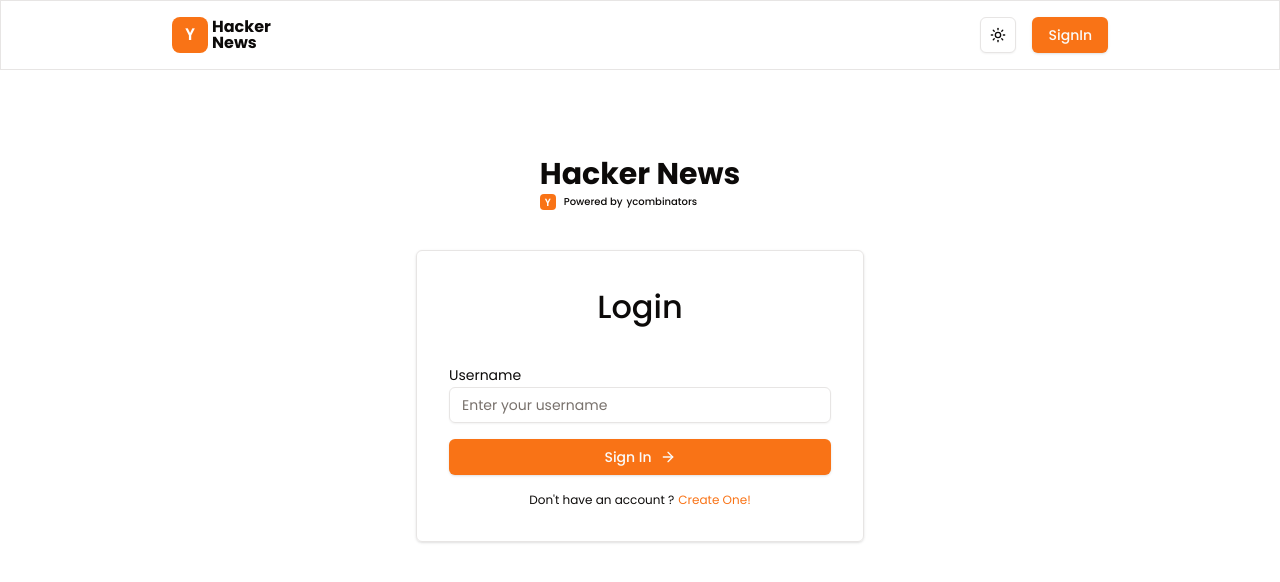
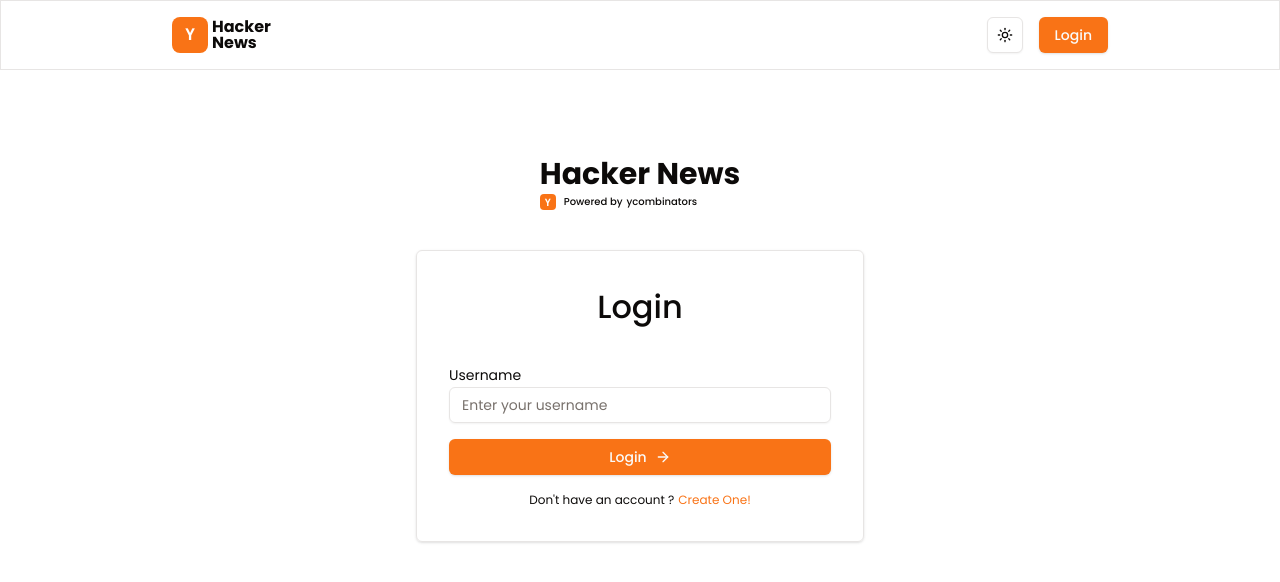
Before and after one commit to raunakgurud09/hackernews, a Next.js app: page /login in a window 1280 px wide. Shown: the top 582 px of the page. Built offline with nearby package versions, Linux system fonts and the light colour scheme.

Commit message:
fix: copy to match hn

```diff
--- a/app/login/page.tsx
+++ b/app/login/page.tsx
@@ -77,7 +77,7 @@
             <p className="text-destructive text-xxs text-left">{error}</p>
           )}
           <Button loading={loading} type="submit" className="w-full mt-4">
-            Sign In
+            Login
             <ArrowRight />
           </Button>
         </form>
--- a/components/common/NavRight.tsx
+++ b/components/common/NavRight.tsx
@@ -19,7 +19,7 @@
   } else {
     return (
       <Link href={`/login`}>
-        <Button>SignIn</Button>
+        <Button>Login</Button>
       </Link>
     );
   }
--- a/components/common/UserDropDown.tsx
+++ b/components/common/UserDropDown.tsx
@@ -49,7 +49,7 @@
         <DropdownMenuSeparator />
         <DropdownMenuItem onClick={() => logout()} className="cursor-pointer">
           <LogOut />
-          <span> SignOut</span>
+          <span> Logout</span>
         </DropdownMenuItem>
       </DropdownMenuContent>
     </DropdownMenu>
```
